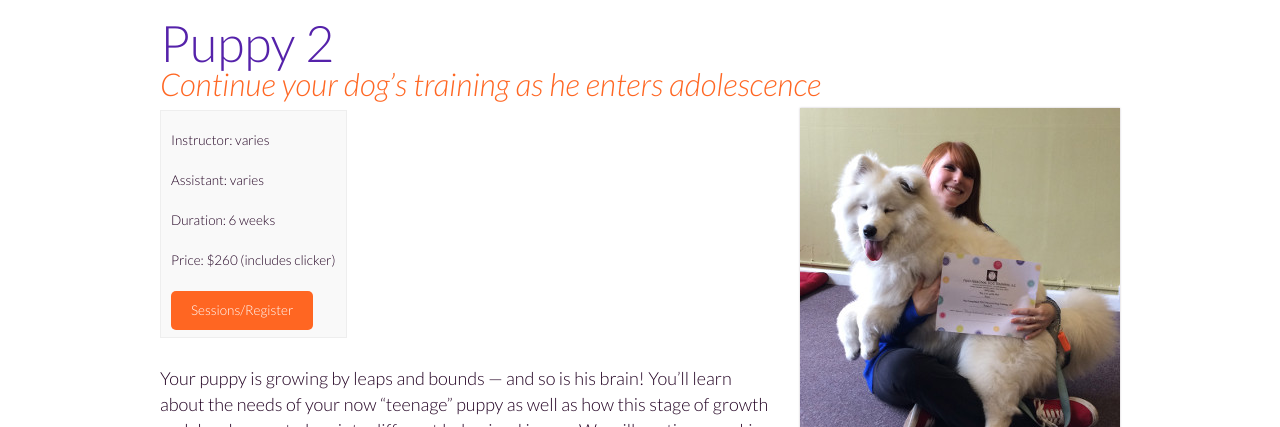
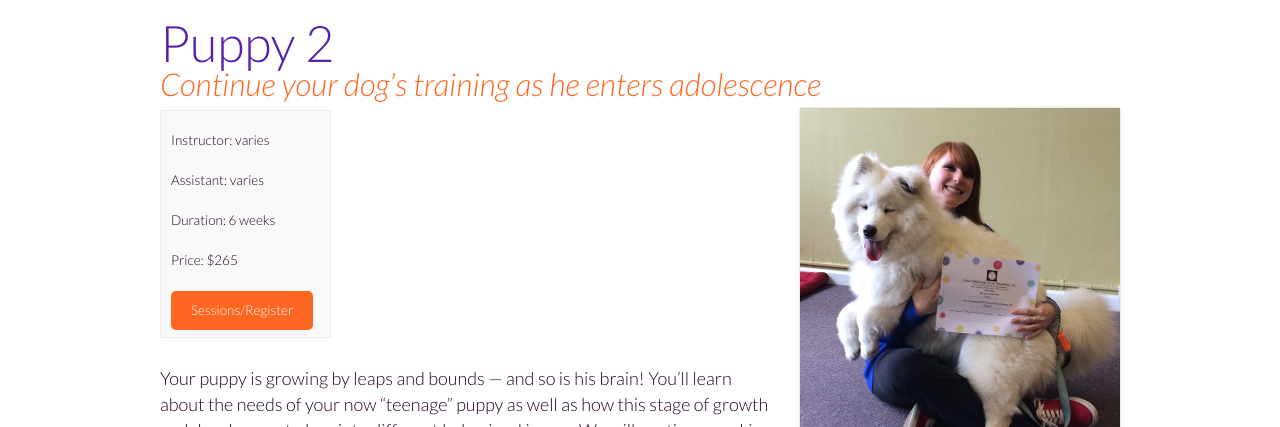
Before and after one commit to fidodogtraining/fidodogtraining.github.io, a Jekyll site: the page built from _classes/puppy-2.md, in a window 1280 px wide. Shown: the part 276-703 px from the top of the page. Built offline with Jekyll 4.4.1, drawn with Linux system fonts in a browser that asks for light colours.

Commit message:
Update puppy-2.md

```diff
--- a/_classes/puppy-2.md
+++ b/_classes/puppy-2.md
@@ -6,7 +6,7 @@ image: puppy-2.jpg
 trainer: varies
 assistant: varies
 duration: "6 weeks"
-price: "$260 (includes clicker)"
+price: "$265"
 square: "https://squareup.com/market/FidoPersonalDogTraining/puppy-class-web"
 ---
 Your puppy is growing by leaps and bounds — and so is his brain! You’ll learn about
```
